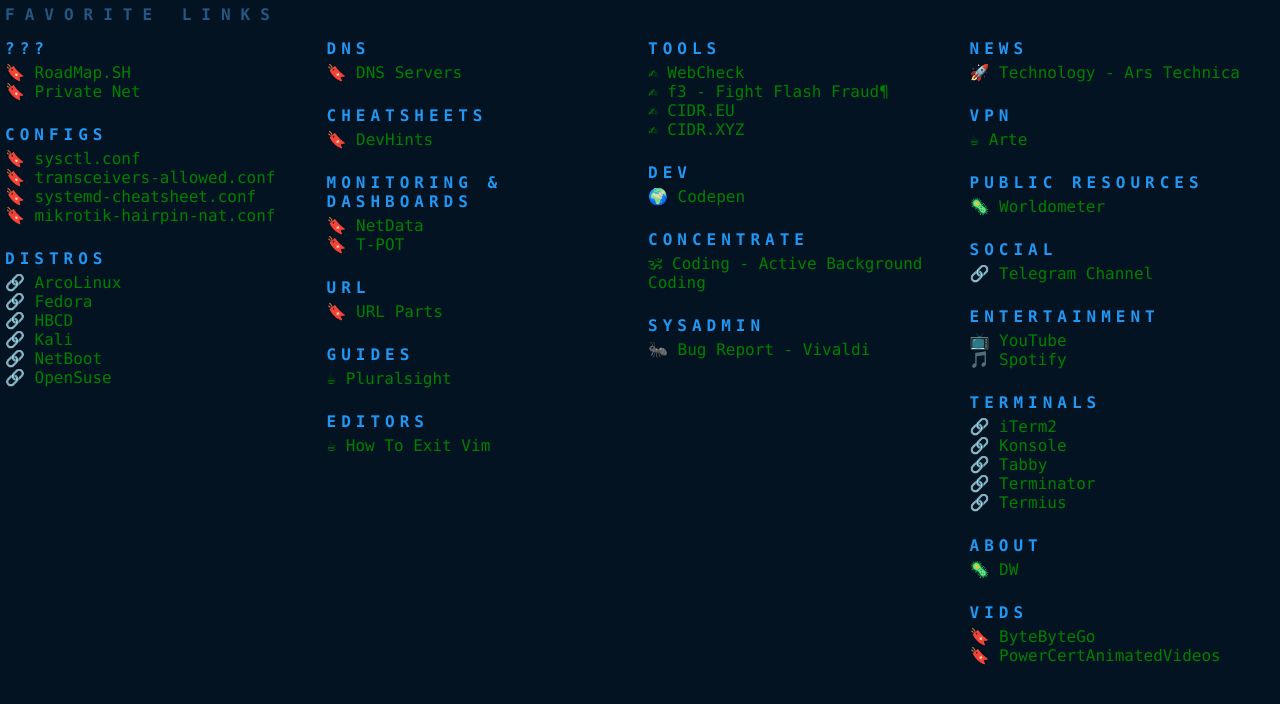
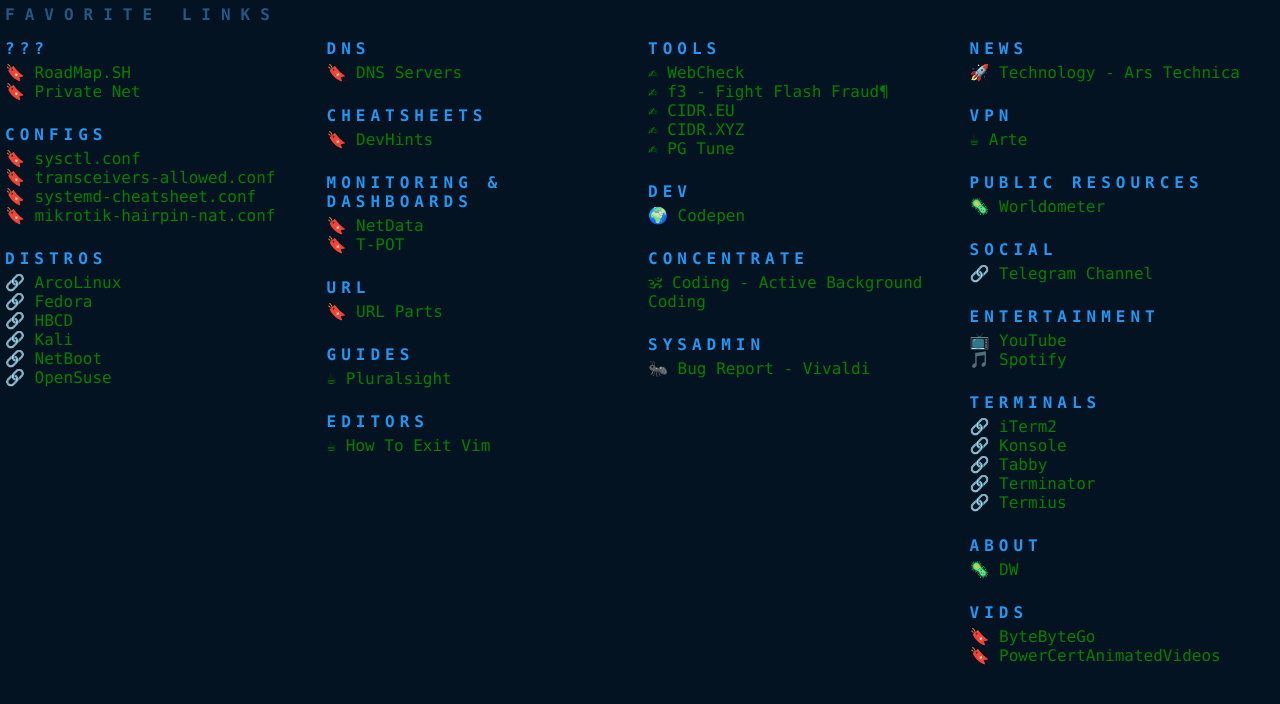
Before and after one commit to iCra5h/F-ckingLocalhost, a plain HTML site: page index.html in a window 1280 px wide. Drawn offline with Linux system fonts and the light colour scheme.

Commit message:
Update index.html

```diff
--- a/index.html
+++ b/index.html
@@ -75,6 +75,8 @@
       <p><a href="https://fight-flash-fraud.readthedocs.io/en/latest/">&#9997; f3 - Fight Flash Fraud¶</a></p>
       <p><a href="https://www.cidr.eu/en/">&#9997; CIDR.EU</a></p>
       <p><a href="https://cidr.xyz/">&#9997; CIDR.XYZ</a></p>
+      <p><a href="https://pgtune.leopard.in.ua/">&#9997; PG Tune</a></p>
+
 
       <br />
 
```
